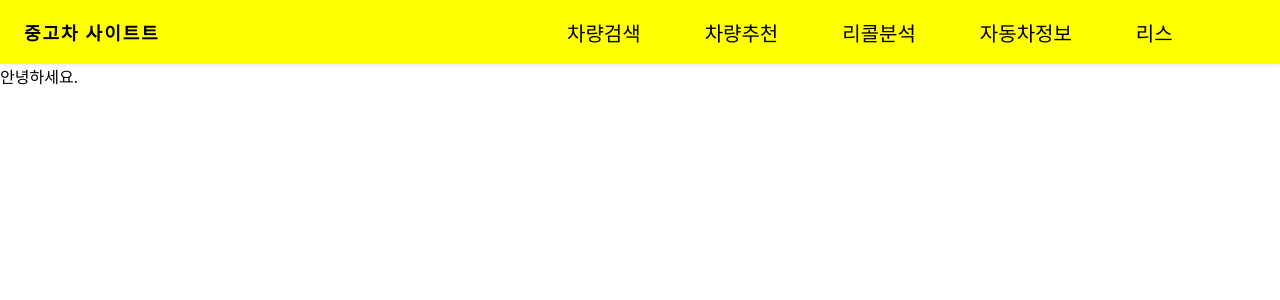
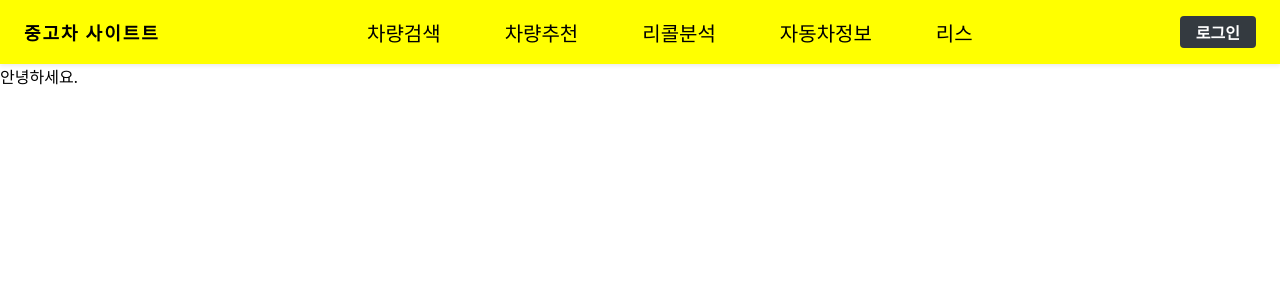
Before and after one commit to finalPRJ/frontend, a React (Create React App) app: page / in a window 1280 px wide. Shown: the top 300 px of the page. Built offline with nearby package versions, Linux system fonts and the light colour scheme.

Commit message:
Update Header.js

```diff
--- a/src/components/common/Header.js
+++ b/src/components/common/Header.js
@@ -38,7 +38,7 @@ const Wrapper = styled(Responsive)`
   display: flex;
   align-items: center;
   justify-content: space-between; /* 자식 엘리먼트 사이의 여백을 최대로 설정 */
-  width: 1680px;
+  width: 1280px;
   .menu {
     width: 960px;
     display: flex;
```
